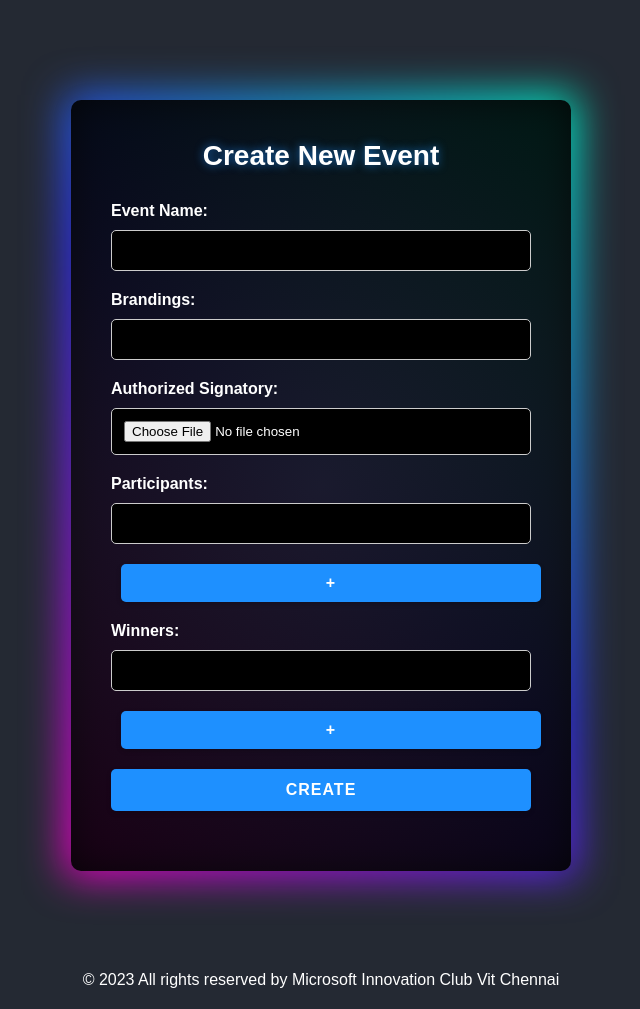
After one commit to muhd-kifayath/Certificate-Generator, a Flask app: page /dashboard/ in a window 1280 px wide. The commit adds this page. Shown: the whole page, without its empty margins (319-959 px from the left). Run offline with Flask 3, Linux system fonts and the light colour scheme.

Commit message:
added dashboard and landing page

```diff
--- /dev/null
+++ b/Templates/dashboard.html
@@ -0,0 +1,230 @@
+<!DOCTYPE html>
+<html lang="en">
+<head>
+    <meta charset="UTF-8">
+    <meta http-equiv="X-UA-Compatible" content="IE=edge">
+    <meta name="viewport" content="width=device-width, initial-scale=1.0">
+    <title>Dashboard</title>
+    <style>
+      * {
+        margin: 0;
+        padding: 0;
+        box-sizing: border-box;
+      }
+      body {
+        display: flex;
+        flex-direction: column;
+        justify-content: space-between;
+        min-height: 100vh;
+        font-family: Arial, sans-serif;
+        background-color: rgb(36,41,51);
+      }
+      .container {
+        width: 500px;
+        margin: 100px auto;
+        padding: 40px;
+        background: radial-gradient(circle, rgba(23, 23, 23, 0.9) 0%, rgba(0, 0, 0, 0.9) 100%);
+        border-radius: 10px;
+        box-shadow: 0 0 20px rgba(0, 0, 0, 0.1);
+        text-align: center;
+        position: relative;
+      }
+      .container:before {
+        content: "";
+        position: absolute;
+        top: -5px;
+        left: -5px;
+        right: -5px;
+        bottom: -5px;
+        background: linear-gradient(45deg, #ff00cc, #3333ff, #00ffcc);
+        z-index: -1;
+        filter: blur(20px);
+      }
+      h2 {
+        text-align: center;
+        font-size: 28px;
+        color: #fff;
+        margin-bottom: 30px;
+        text-shadow: 0 0 10px rgba(30, 144, 255, 0.7);
+      }
+      .form-group {
+        margin-bottom: 20px;
+      }
+      .form-group label {
+        display: block;
+        margin-bottom: 10px;
+        font-weight: bold;
+        color: #fff;
+        text-align: left;
+      }
+      .form-group input {
+        width: 100%;
+        padding: 12px;
+        border: 1px solid #ccc;
+        border-radius: 5px;
+        transition: border-color 0.3s ease;
+        background-color: #000;
+        color: #fff;
+      }
+      .form-group input:hover {
+        box-shadow: 0 4px 10px rgba(0, 0, 0, 0.2);
+        animation: glowing-border 1.5s infinite;
+      }
+      .form-group input:focus {
+        outline: none;
+        border-color: #1effe9;
+        border-width: 5px;
+      }
+      .form-group button {
+        width: 100%;
+        padding: 12px;
+        background-color: #1e90ff;
+        color: #fff;
+        border: none;
+        border-radius: 5px;
+        cursor: pointer;
+        transition: background-color 0.3s ease;
+        box-shadow: 0 2px 5px rgba(0, 0, 0, 0.2);
+        font-weight: bold;
+        text-transform: uppercase;
+        letter-spacing: 1px;
+        font-size: 16px;
+      }
+      .form-group button:hover {
+        background-color: #007fff;
+        transform: translateY(5px);
+        box-shadow: 0 4px 10px rgba(0, 0, 0, 0.2);
+        animation: glowing-border 1.5s infinite;
+      }
+      @keyframes glowing-border {
+        0% {
+          box-shadow: 0 0 5px rgba(30, 144, 255, 0.3);
+        }
+        50% {
+          box-shadow: 0 0 20px rgba(30, 144, 255, 0.6);
+        }
+        100% {
+          box-shadow: 0 0 5px rgba(30, 144, 255, 0.3);
+        }
+      }
+      p {
+        color: white;
+      }
+      .link {
+        text-decoration: none;
+        color: white;
+        transition: color 0.3s ease, font-size 0.3s ease;
+      }
+      .link:hover {
+        font-size: 1.2em;
+        animation: bounce 0.3s;
+      }
+      .input-group {
+        display: flex;
+        flex-direction: column;
+        align-items: center;
+      }
+      .input-group input {
+        flex: 1;
+        padding: 12px;
+        border: 1px solid #ccc;
+        border-radius: 5px;
+        transition: border-color 0.3s ease;
+        background-color: #000;
+        color: #fff;
+        margin-bottom: 10px;
+      }
+      .input-group button {
+        background-color: #1e90ff;
+        color: #fff;
+        border: none;
+        border-radius: 5px;
+        cursor: pointer;
+        transition: background-color 0.3s ease;
+        box-shadow: 0 2px 5px rgba(0, 0, 0, 0.2);
+        font-weight: bold;
+        text-transform: uppercase;
+        letter-spacing: 1px;
+        font-size: 16px;
+        margin-left: 10px;
+        padding: 10px;
+        margin-top: 10px;
+        align-self: flex-start;
+      }
+      .input-group button:hover {
+        background-color: #007fff;
+        transform: translateY(5px);
+        box-shadow: 0 4px 10px rgba(0, 0, 0, 0.2);
+        animation: glowing-border 1.5s infinite;
+      }
+
+    </style>
+</head>
+<body>
+    <div class="container">
+      <h2>Create New Event</h2>
+      <form action="/create_event" method="POST">
+        <div class="form-group">
+          <label for="event-name">Event Name:</label>
+          <input type="text" id="event-name" name="event_name" required>
+        </div>
+
+        <div class="form-group">
+          <label for="brandings">Brandings:</label>
+          <input type="text" id="brandings" name="brandings" required>
+        </div>
+
+        <div class="form-group">
+          <label for="authorized-signatory">Authorized Signatory:</label>
+          <input type="file" id="authorized-signatory" name="authorized_signatory" required>
+        </div>
+
+        <div class="form-group">
+          <label for="participants">Participants:</label>
+          <div class="input-group">
+            <input type="text" id="participants" name="participants" required>
+            <button type="button" onclick="addInputField('participants')">+</button>
+          </div>
+        </div>
+
+        <div class="form-group">
+          <label for="winners">Winners:</label>
+          <div class="input-group">
+            <input type="text" id="winners" name="winners" required>
+            <button type="button" onclick="addInputField('winners')">+</button>
+          </div>
+        </div>
+
+        <div class="form-group">
+            <button type="submit">CREATE</button>
+          </div>
+      </form>
+    </div>
+
+    <script>
+      function addInputField(fieldName) {
+        const formGroup = document.querySelector(`#${fieldName}`).closest('.form-group');
+        const inputGroup = formGroup.querySelector('.input-group');
+        const newInput = document.createElement('input');
+        newInput.type = 'text';
+        newInput.name = fieldName;
+        newInput.required = true;
+
+        const deleteButton = document.createElement('button');
+        deleteButton.type = 'button';
+        deleteButton.textContent = '-';
+        deleteButton.onclick = function () {
+          inputGroup.removeChild(newInput);
+          inputGroup.removeChild(deleteButton);
+        };
+
+        inputGroup.insertBefore(newInput, inputGroup.lastElementChild);
+        inputGroup.insertBefore(deleteButton, inputGroup.lastElementChild);
+      }
+    </script>
+
+    <footer style="text-align: center; margin-bottom: 20px; color: #fff;">
+      &copy; 2023 All rights reserved by Microsoft Innovation Club Vit Chennai
+    </footer>
+  </body>
+</html>
--- a/Templates/index.html
+++ b/Templates/index.html
@@ -37,7 +37,8 @@
           <li tabindex="0">
             <a class="justify-between hover:bg-indigo-700 transition-color duration-200 delay-200">
               Certificates
-              <svg class="fill-current" xmlns="http://www.w3.org/2000/svg" width="24" height="24" viewBox="0 0 24 24"><path d="M8.59,16.58L13.17,12L8.59,7.41L10,6L16,12L10,18L8.59,16.58Z"/></svg>
+              <svg class="fill-current" xmlns="http://www.w3.org/2000/svg" height="24" viewBox="0 96 960 960" width="24"><path d="M480 711 240 471l43-43 197 198 197-197 43 43-240 239Z"/></svg>
+              <!--svg class="fill-current" xmlns="http://www.w3.org/2000/svg" width="24" height="24" viewBox="0 0 24 24"><path d="M8.59,16.58L13.17,12L8.59,7.41L10,6L16,12L10,18L8.59,16.58Z"/></svg-->
             </a>
             <ul class="p-2">
               <li><a class="hover:bg-indigo-700 transition-color duration-200 delay-200">View My Certificates</a></li>
--- a/app.py
+++ b/app.py
@@ -14,5 +14,13 @@ def login_page():
 def signup():
     return render_template('signup.html')
 
+@app.route('/landing/')
+def landing():
+    return render_template('landing.html')
+
+@app.route('/dashboard/')
+def dashboard():
+    return render_template('dashboard.html')
+
 if __name__ == "__main__":
     app.run(debug=True )
```
Also changed, not shown: Templates/landing.html (added, +98 -0 lines), Templates/login.html (+11 -5 lines), Templates/signup.html (+8 -5 lines).
